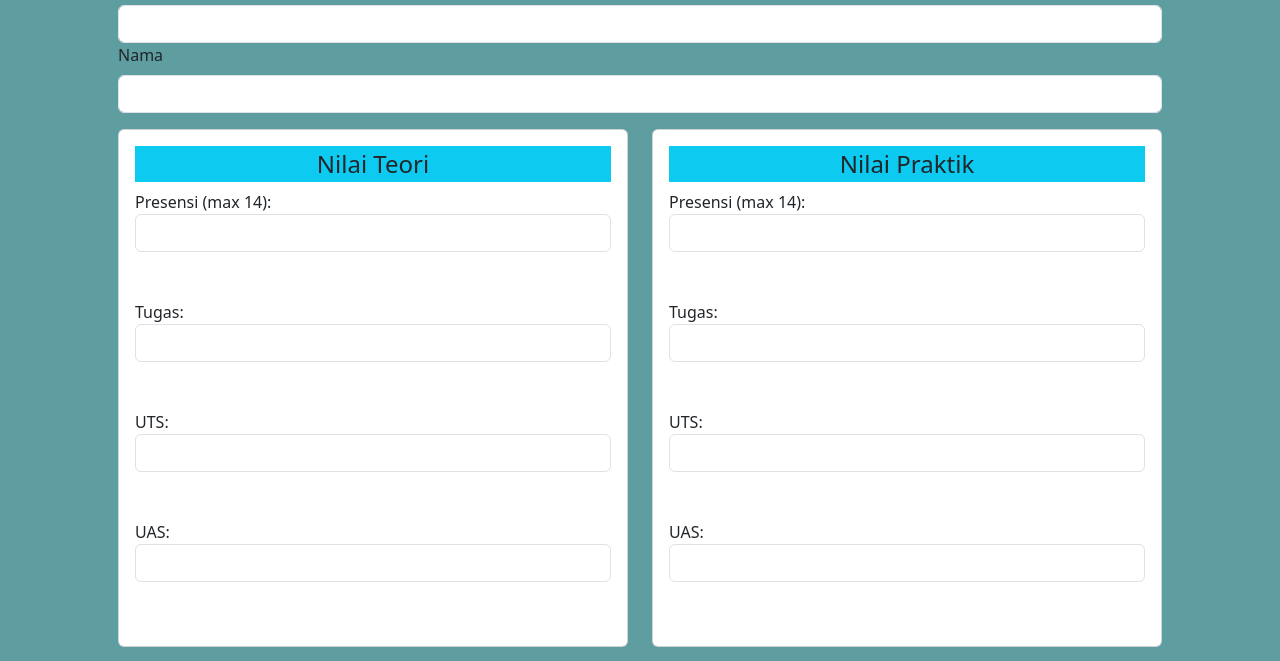
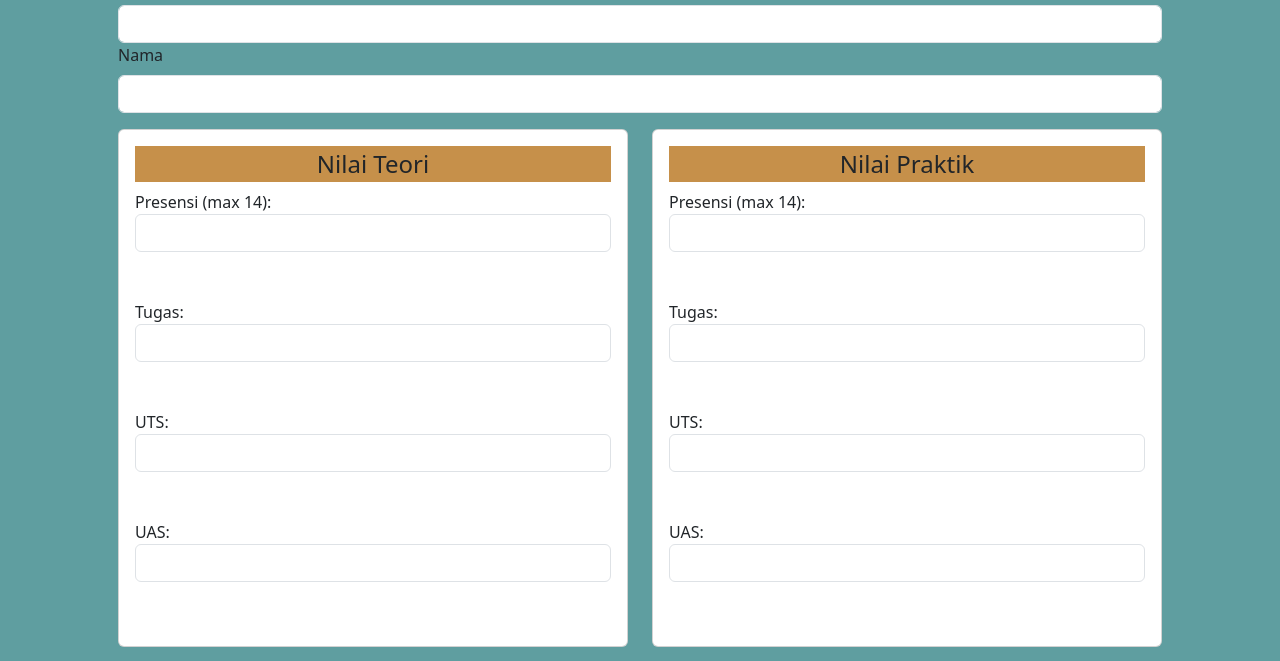
Before and after one commit to Amuttakin/apilikasiHitungNilai, a plain HTML site: page index.html in a window 1280 px wide. Shown: the part 139-800 px from the top of the page. Drawn offline with nearby package versions, Linux system fonts and the light colour scheme; a script that the page names is missing; a web font is replaced by a local one.

Commit message:
Update index.html

```diff
--- a/index.html
+++ b/index.html
@@ -30,7 +30,7 @@
                 <div class=" container col-sm-6 mb-3 mb-sm-0">
                   <div class="card" >
                     <div class="card-body">
-                        <legend style="text-align: center;" class="bg-info">Nilai Teori</legend>
+                        <legend style="text-align: center; background-color: rgb(198, 144, 74);" >Nilai Teori</legend>
                         <label for="presensiTeori">Presensi (max 14):</label>
                         <input type="number" id="presensiTeori" class="form-control" name="presensiTeori" required><br><br>
 
@@ -48,7 +48,7 @@
                 <div class="col-sm-6">
                   <div class="card">
                     <div class="card-body">
-                        <legend style="text-align: center; " class="bg-info">Nilai Praktik</legend>
+                        <legend style="text-align: center; background-color: rgb(198, 144, 74);" >Nilai Praktik</legend>
                         <label for="presensiPraktik">Presensi (max 14):</label>
                         <input type="number" id="presensiPraktik" class="form-control" name="presensiPraktik" required><br><br>
 
```
